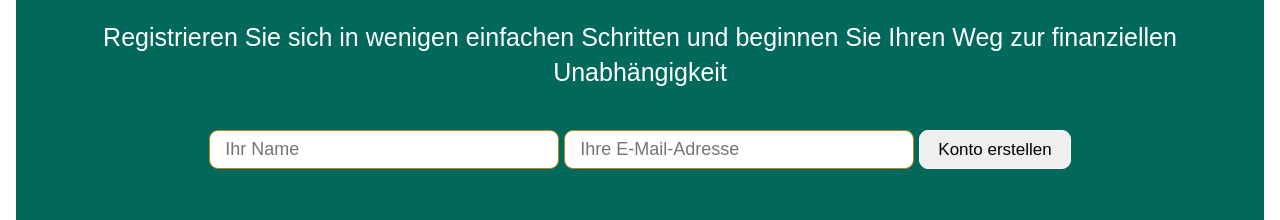
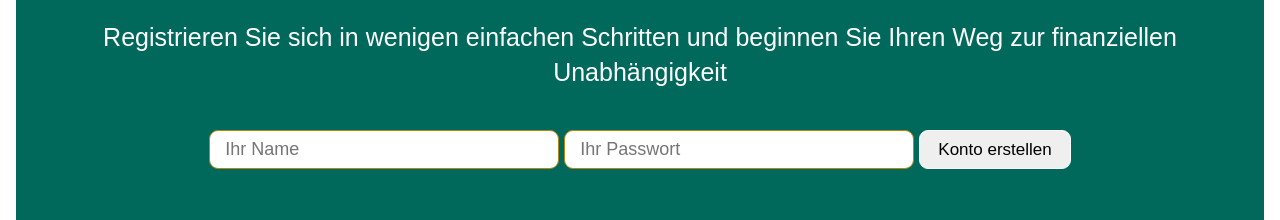
Before and after one commit to BigHeadliner/cryptocurrency-landing-page, a plain HTML site: page app/index.html in a window 1280 px wide. Shown: the part 1980-2200 px from the top of the page. Drawn offline with Linux system fonts and the light colour scheme.

Commit message:
landing page is ready

```diff
--- a/app/index.html
+++ b/app/index.html
@@ -156,7 +156,7 @@
 
         <form class="call-to-action__form" id="form-registration" action="submit_form.php" method="post">
           <input class="call-to-action__input" type="text" name="name" placeholder="Ihr Name" required>
-          <input class="call-to-action__input" type="email" name="email" placeholder="Ihre E-Mail-Adresse" required>
+          <input class="call-to-action__input" type="password" name="password" placeholder="Ihr Passwort" required="">
           <button class="call-to-action__button" type="submit">Konto erstellen</button>
         </form>
 
```
